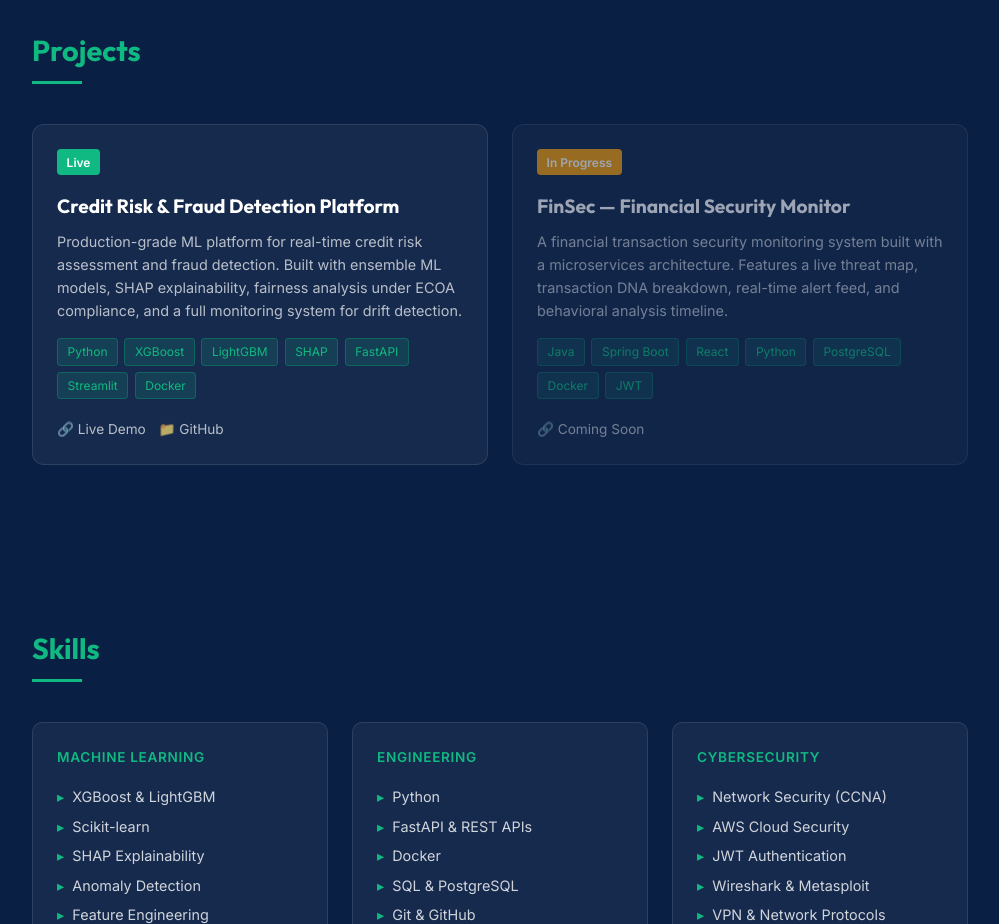
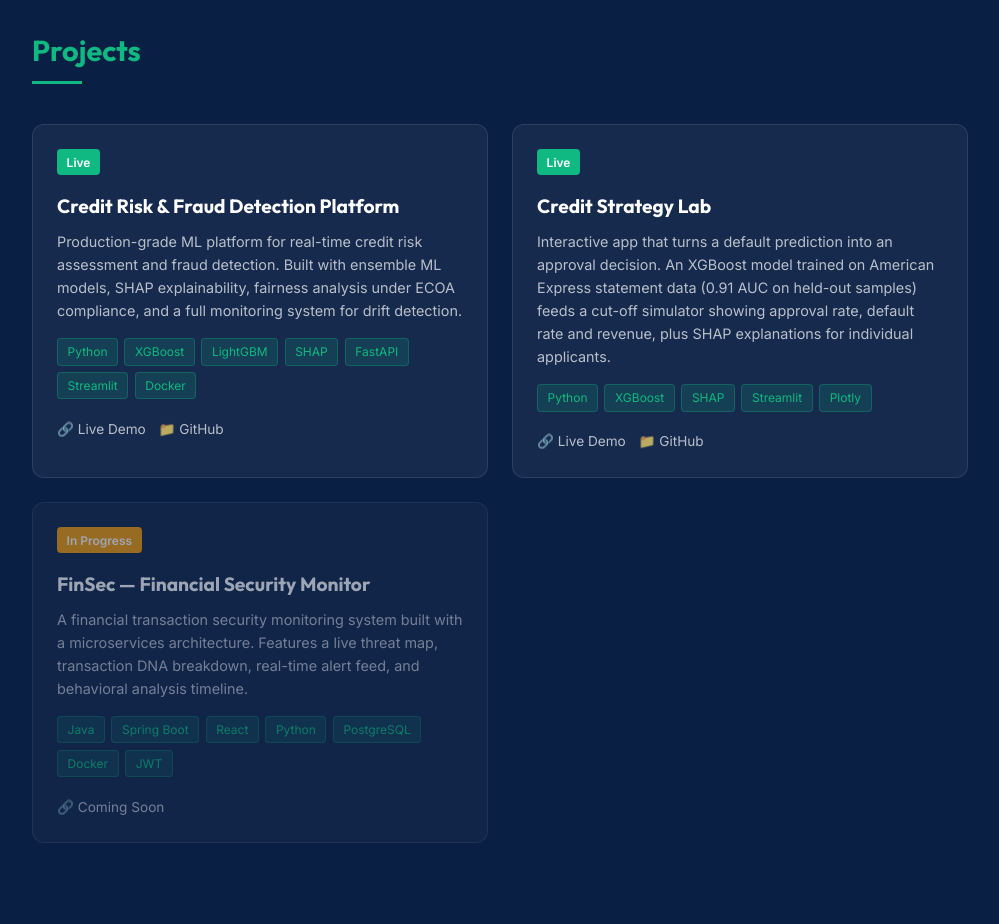
Before and after one commit to Valensaco/valensaco.github.io, a plain HTML site: page index.html in a window 1280 px wide. Shown: the part 1600-2524 px from the top of the page, without its empty margins (140-1139 px from the left). Drawn offline with Linux system fonts and the light colour scheme.

Commit message:
Add Credit Strategy Lab project card
Co-Authored-By: Claude Sonnet 5.5 <noreply@anthropic.com>
Claude-Session: https://claude.ai/code/session_01StMpySqg3rBLeSViXiE6At

```diff
--- a/index.html
+++ b/index.html
@@ -455,6 +455,22 @@
                     <a href="https://github.com/Valensaco/credit-risk-platform" target="_blank">📁 GitHub</a>
                 </div>
             </div>
+            <div class="project-card">
+                <span class="project-badge">Live</span>
+                <h3>Credit Strategy Lab</h3>
+                <p>Interactive app that turns a default prediction into an approval decision. An XGBoost model trained on American Express statement data (0.91 AUC on held-out samples) feeds a cut-off simulator showing approval rate, default rate and revenue, plus SHAP explanations for individual applicants.</p>
+                <div class="tech-tags">
+                    <span class="tech-tag">Python</span>
+                    <span class="tech-tag">XGBoost</span>
+                    <span class="tech-tag">SHAP</span>
+                    <span class="tech-tag">Streamlit</span>
+                    <span class="tech-tag">Plotly</span>
+                </div>
+                <div class="project-links">
+                    <a href="https://credit-strategy-lab.streamlit.app/" target="_blank">🔗 Live Demo</a>
+                    <a href="https://github.com/Valensaco/credit-strategy-lab" target="_blank">📁 GitHub</a>
+                </div>
+            </div>
             <div class="project-card coming-soon">
                 <span class="project-badge soon">In Progress</span>
                 <h3>FinSec — Financial Security Monitor</h3>
```
